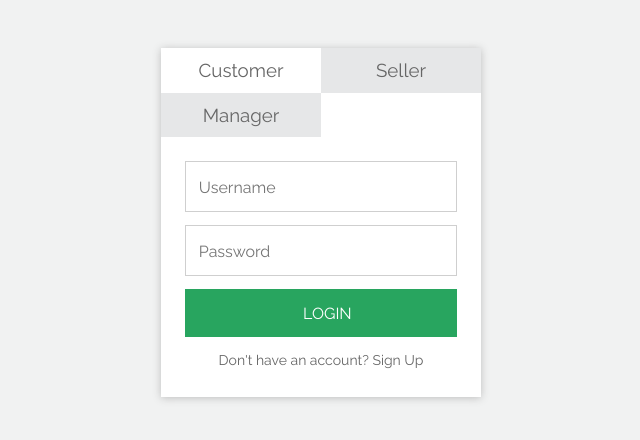
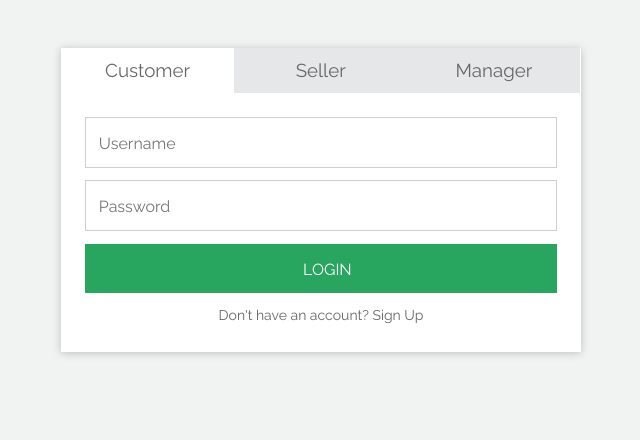
Before and after one commit to karan20210/DBMS-Project, a Flask app: page /login in a window 1280 px wide. Shown: the top 440 px of the page, without its empty margins (319-959 px from the left). Run offline with Flask 2, Linux system fonts and the light colour scheme; some libraries are stand-ins or nearby versions.

Commit message:
Login Page frontend done

```diff
--- a/static/css/login.css
+++ b/static/css/login.css
@@ -19,7 +19,7 @@ body {
 
 .form-wrap {
   background-color: #fff;
-  width: 320px;
+  width: 520px;
   margin: 3em auto;
   box-shadow: 0px 1px 8px #BEBEBE;
   -webkit-box-shadow: 0px 1px 8px #BEBEBE;
@@ -28,7 +28,7 @@ body {
     overflow: hidden; }
     .form-wrap .tabs h3 {
       float: left;
-      width: 50%; }
+      width: 33.3%; }
       .form-wrap .tabs h3 a {
         padding: 0.5em 0;
         text-align: center;
--- a/templates/login.html
+++ b/templates/login.html
@@ -28,25 +28,25 @@
     <BODY>
         <div class="form-wrap">
             <div class="tabs">
-              <h3 class="signup-tab"><a class="active" href="#signup-tab-content">Customer</a></h3>
-              <h3 class="login-tab"><a href="#login-tab-content">Seller</a></h3>
+              <h3 class="customer-tab"><a class="active" href="#customer-tab-content">Customer</a></h3>
+              <h3 class="seller-tab"><a href="#seller-tab-content">Seller</a></h3>
               <h3 class="manager-tab"><a href="#manager-tab-content">Manager</a></h3>
             </div><!--.tabs-->
 
             <div class="tabs-content">
-              <div id="signup-tab-content" class="active">
-                <form class="signup-form" action="" method="post">
+              <div id="customer-tab-content" class="active">
+                <form class="customer-form" action="" method="post">
                   <input type="text" class="input" id="user_name" autocomplete="off" placeholder="Username">
                   <input type="password" class="input" id="user_pass" autocomplete="off" placeholder="Password">
                   <input type="submit" class="button" value="Login">
-                </form><!--.login-form-->
+                </form><!--.seller-form-->
                 <div class="help-text">
                   <p><a href="#">Don't have an account? Sign Up</a></p>
                 </div><!--.help-text-->
-              </div><!--.signup-tab-content-->
+              </div><!--.customer-tab-content-->
 
-              <div id="login-tab-content">
-                <form class="login-form" action="" method="post">
+              <div id="seller-tab-content">
+                <form class="seller-form" action="" method="post">
                   <input type="text" class="input" id="user_login" autocomplete="off" placeholder="Username">
                   <input type="password" class="input" id="user_pass" autocomplete="off" placeholder="Password">
 
@@ -58,7 +58,7 @@
               </div><!--.login-tab-content-->
 
               <div id="manager-tab-content">
-                <form class="login-form" action="" method="post">
+                <form class="manager-form" action="" method="post">
                   <input type="text" class="input" id="user_login" autocomplete="off" placeholder="Username">
                   <input type="password" class="input" id="user_pass" autocomplete="off" placeholder="Password">
 
```
